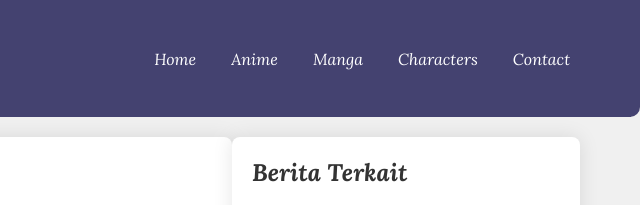
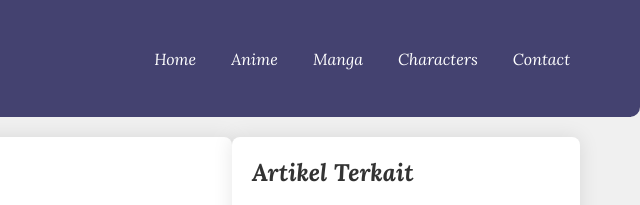
Before and after one commit to irohayashi/irohayashi.github.io, a plain HTML site: page index.html in a window 1280 px wide. Shown: the top 205 px of the page, 640-1280 px from the left. Drawn offline with Linux system fonts and the light colour scheme; a web font is replaced by a local one.

Commit message:
index.html

```diff
--- a/index.html
+++ b/index.html
@@ -54,7 +54,7 @@
 
         <aside class="sidebar">
             <section>
-                <h2>Berita Terkait</h2>
+                <h2>Artikel Terkait</h2>
                 <ul>
                     <li><a href="https://www.hipwee.com/narasi/evangelion-dan-esensinya/" target="_blank">Evangelion dan Esensinya</a></li>
                     <li><a href="https://www.upstation.media/article/penjelasan-angels-evangelion target="_blank"">Penjelasan Mendalam tentang 15 Angels di Neon Genesis Evangelion!</a></li>
```
